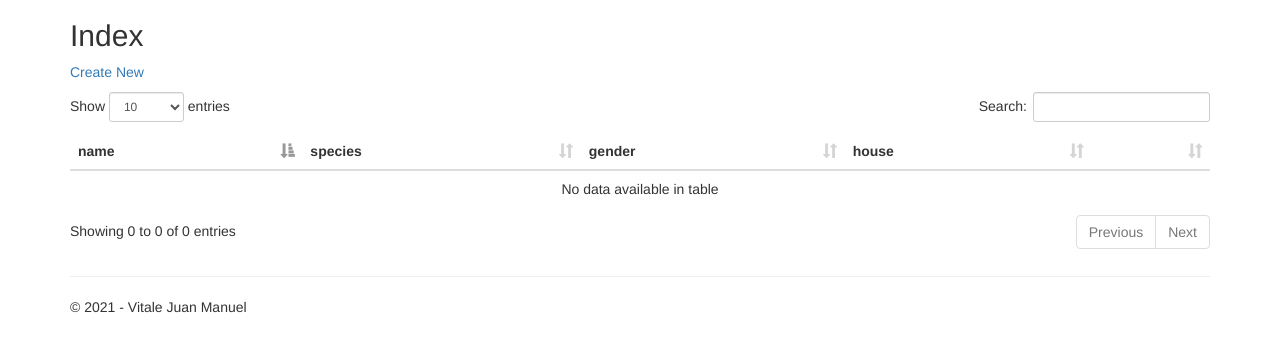
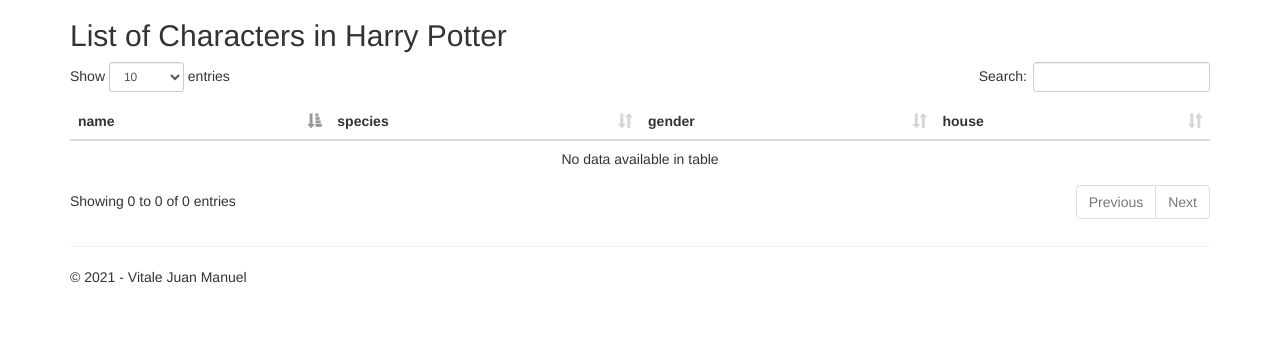
Before and after one commit to JVita-Code/LabNet2021, an ASP.NET MVC app: template LabNet2021.Tp8.API-MVC-FINAL/Views/Characters/Index.cshtml in a window 1280 px wide. Shown: the part 51-403 px from the top of the page. Run offline with ASP.NET Core 8 and stand-ins for ASP.NET MVC 5, Linux system fonts and the light colour scheme; the template is opened without the code that fills it, so the values that code supplies are empty; the project's own start-up code is not run, and a stand-in starts its controllers and pages; some libraries are stand-ins or nearby versions.

Commit message:
Se agregó un poco de bootstrap

```diff
--- a/LabNet2021.Tp8.API-MVC-FINAL/Views/Characters/Index.cshtml
+++ b/LabNet2021.Tp8.API-MVC-FINAL/Views/Characters/Index.cshtml
@@ -4,28 +4,26 @@
     ViewBag.Title = "Index";
 }
 
-<h2>Index</h2>
+<h2 class="h2">List of Characters in Harry Potter</h2>
 
-<p>
-    @Html.ActionLink("Create New", "Create")
-</p>
-<table id="characters" class="table">
-    <thead>
+
+<table id="characters" class="table table-hover">
+    <thead class="">
 
         <tr>
-            <th>
+            <th scope="col">
                 @Html.DisplayNameFor(model => model.name)
             </th>
-            <th>
+            <th scope="col">
                 @Html.DisplayNameFor(model => model.species)
             </th>
-            <th>
+            <th scope="col">
                 @Html.DisplayNameFor(model => model.gender)
             </th>
-            <th>
+            <th scope="col">
                 @Html.DisplayNameFor(model => model.house)
             </th>
-            <th></th>
+
         </tr>
 
     </thead>
@@ -35,9 +33,9 @@
         @foreach (var item in Model)
         {
             <tr>
-                <td>
+                <th scope="row">
                     @Html.DisplayFor(modelItem => item.name)
-                </td>
+                </th>
                 <td>
                     @Html.DisplayFor(modelItem => item.species)
                 </td>
@@ -47,11 +45,7 @@
                 <td>
                     @Html.DisplayFor(modelItem => item.house)
                 </td>
-                <td>
-                    @Html.ActionLink("Edit", "Edit", new { /* id=item.PrimaryKey */ }) |
-                    @Html.ActionLink("Details", "Details", new { /* id=item.PrimaryKey */ }) |
-                    @Html.ActionLink("Delete", "Delete", new { /* id=item.PrimaryKey */ })
-                </td>
+
             </tr>
         }
 
```
Also changed, not shown: LabNet2021.Tp8.API/Web.config.
